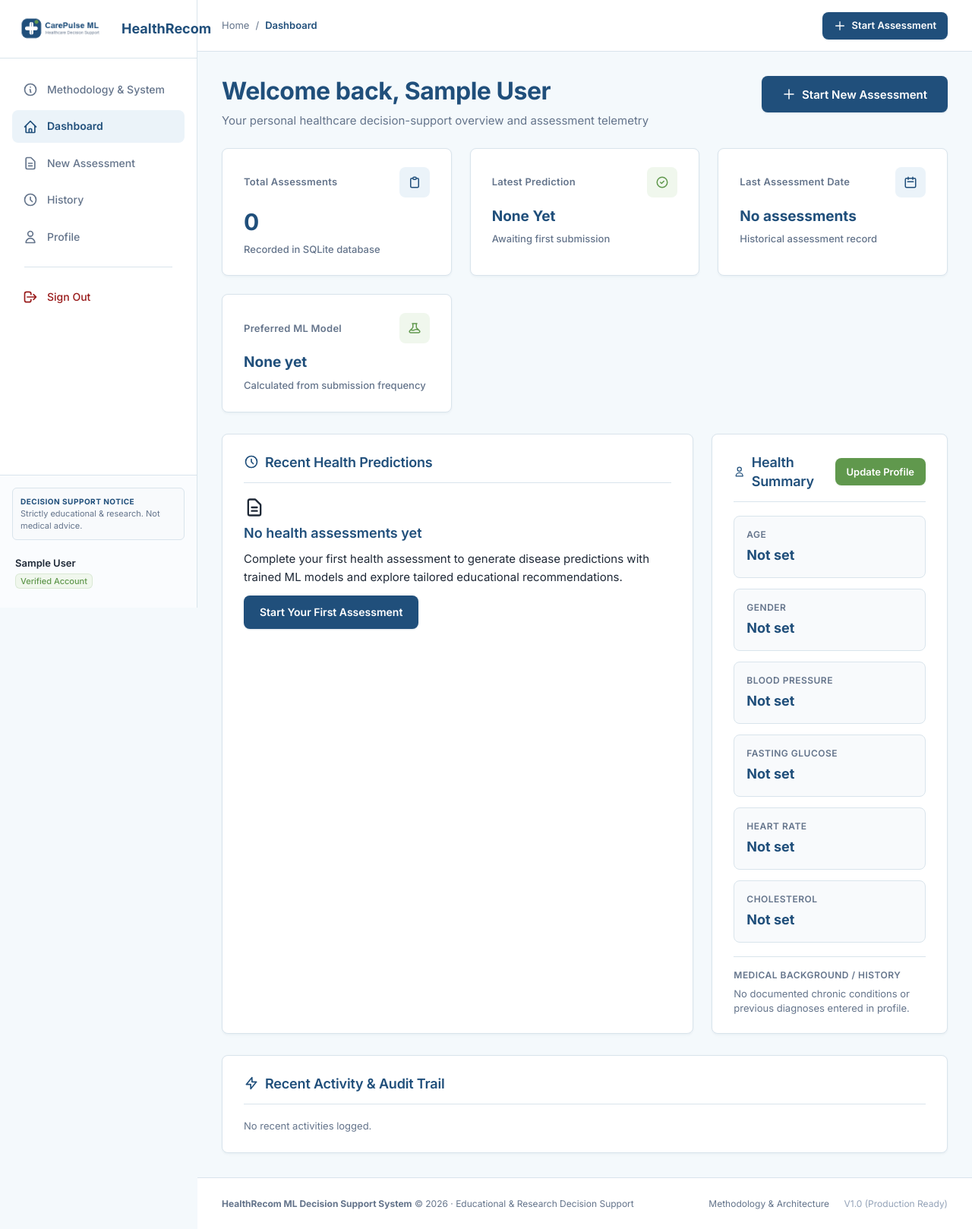
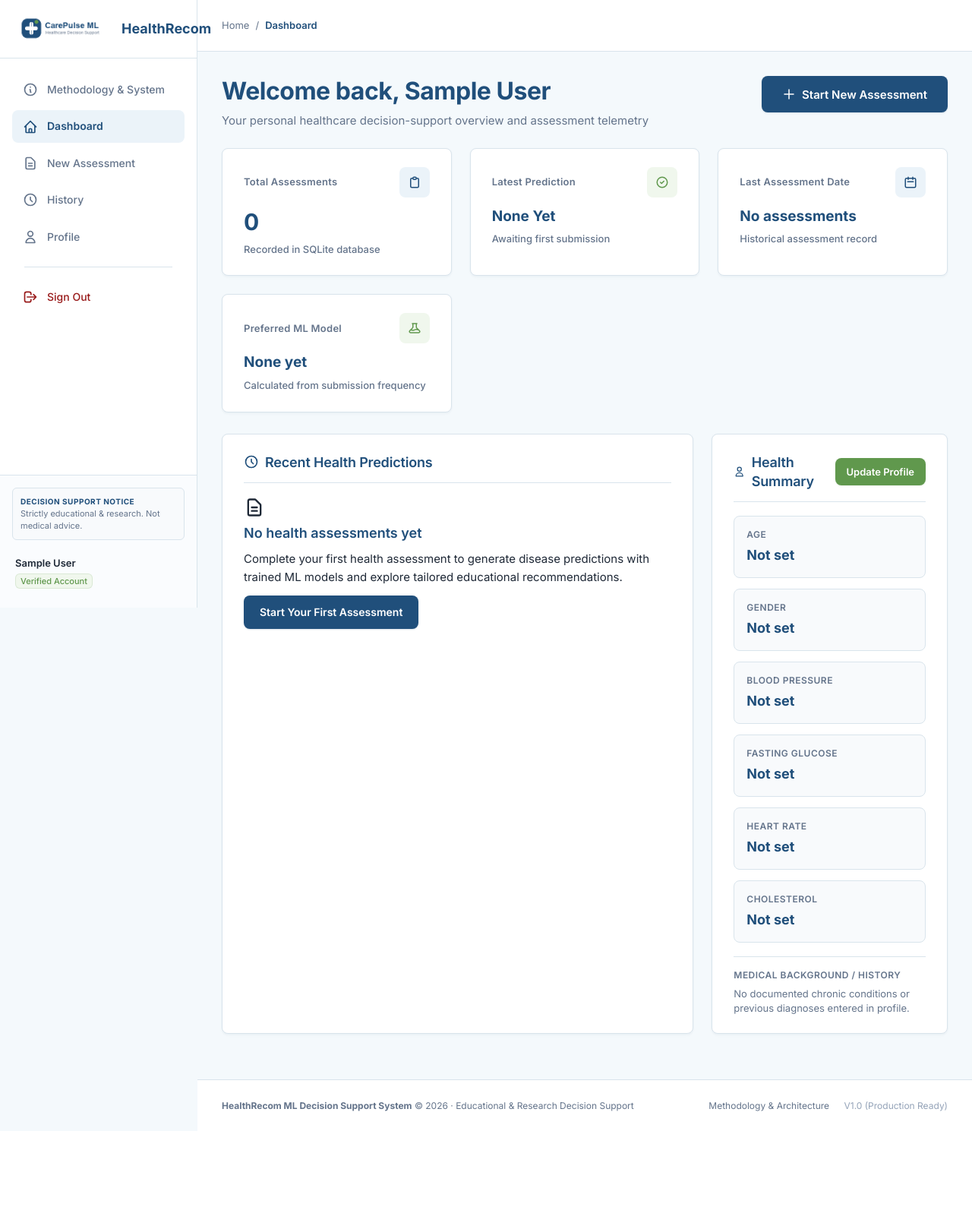
Before and after one commit to Eslin-0987/CarePluseML, a Flask app: page /dashboard in a window 1280 px wide. Shown: the whole page at 76% size. After the commit the page ends 1463 px from the top, so only its background shows below. Run offline with Flask 3, Linux system fonts and the light colour scheme; the visitor is signed in with stand-in values (Sample User, id 1); data comes from the database, SQL or seed files in the repository; data that the repository does not hold is empty.

Commit message:
Remove Recent Activity card from dashboard and eliminate duplicate Start Assessment button

```diff
--- a/templates/base.html
+++ b/templates/base.html
@@ -96,10 +96,12 @@
         </div>
 
         <div class="header-right">
+          {% if request.endpoint not in ['dashboard.dashboard', 'dashboard.view_dashboard'] %}
           <a href="{{ url_for('prediction.assessment') }}" class="btn btn-primary btn-sm">
             <svg style="width: 16px; height: 16px;" fill="none" stroke="currentColor" viewBox="0 0 24 24"><path stroke-linecap="round" stroke-linejoin="round" stroke-width="2" d="M12 4v16m8-8H4"/></svg>
             <span>Start Assessment</span>
           </a>
+          {% endif %}
         </div>
       </header>
 
--- a/templates/dashboard.html
+++ b/templates/dashboard.html
@@ -217,33 +217,4 @@
     </div>
   </div>
 </div>
-
-<!-- Recent User Activity Log Card -->
-<div class="card">
-  <div class="card-header">
-    <h2 class="card-title">
-      <svg style="width: 20px; height: 20px;" fill="none" stroke="currentColor" viewBox="0 0 24 24"><path stroke-linecap="round" stroke-linejoin="round" stroke-width="2" d="M13 10V3L4 14h7v7l9-11h-7z"/></svg>
-      Recent Activity & Audit Trail
-    </h2>
-  </div>
-
-  {% if recent_activities %}
-    <div class="activity-list">
-      {% for act in recent_activities %}
-        <div class="activity-item">
-          <div class="activity-dot"></div>
-          <div class="activity-content">
-            <div class="activity-title">{{ act.activity_type }}</div>
-            {% if act.activity_details %}
-              <div style="color: var(--text-muted); font-size: 12px; margin-top: 2px;">{{ act.activity_details }}</div>
-            {% endif %}
-            <div class="activity-time">{{ act.created_at }}</div>
-          </div>
-        </div>
-      {% endfor %}
-    </div>
-  {% else %}
-    <p style="font-size: 13px; color: var(--text-muted);">No recent activities logged.</p>
-  {% endif %}
-</div>
 {% endblock %}
```
Also changed, not shown: tests/test_suite.py (+3 -1 lines).
